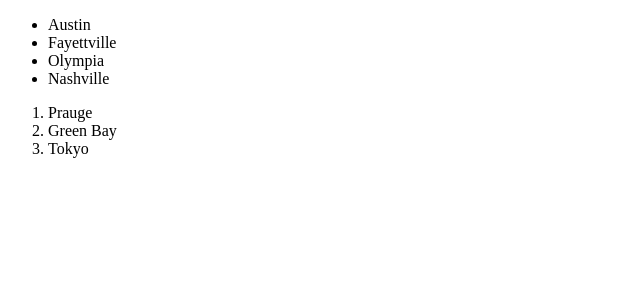
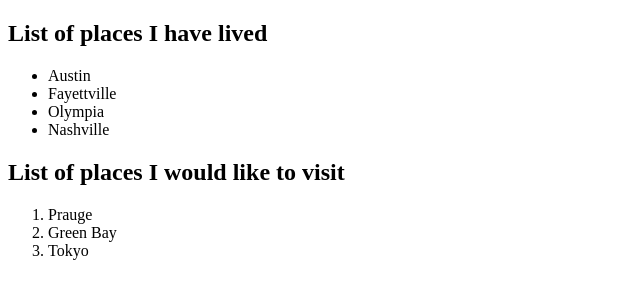
Before and after one commit to jgibb062/html-exercises-new, a plain HTML site: page index.html in a window 1280 px wide. Shown: the whole page, without its empty margins (0-640 px from the left). Drawn offline with Linux system fonts and the light colour scheme.

Commit message:
Added headings to both lists to say what it is.

```diff
--- a/index.html
+++ b/index.html
@@ -7,12 +7,14 @@
     <title>New Title page</title>
 </head>
 <body>
+    <h2>List of places I have lived</h2>
     <ul>
         <li>Austin</li>
         <li>Fayettville</li>
         <li>Olympia</li>
         <li>Nashville</li>
     </ul>
+    <h2>List of places I would like to visit</h2>
     <ol>
         <li>Prauge</li>
         <li>Green Bay</li>
```
